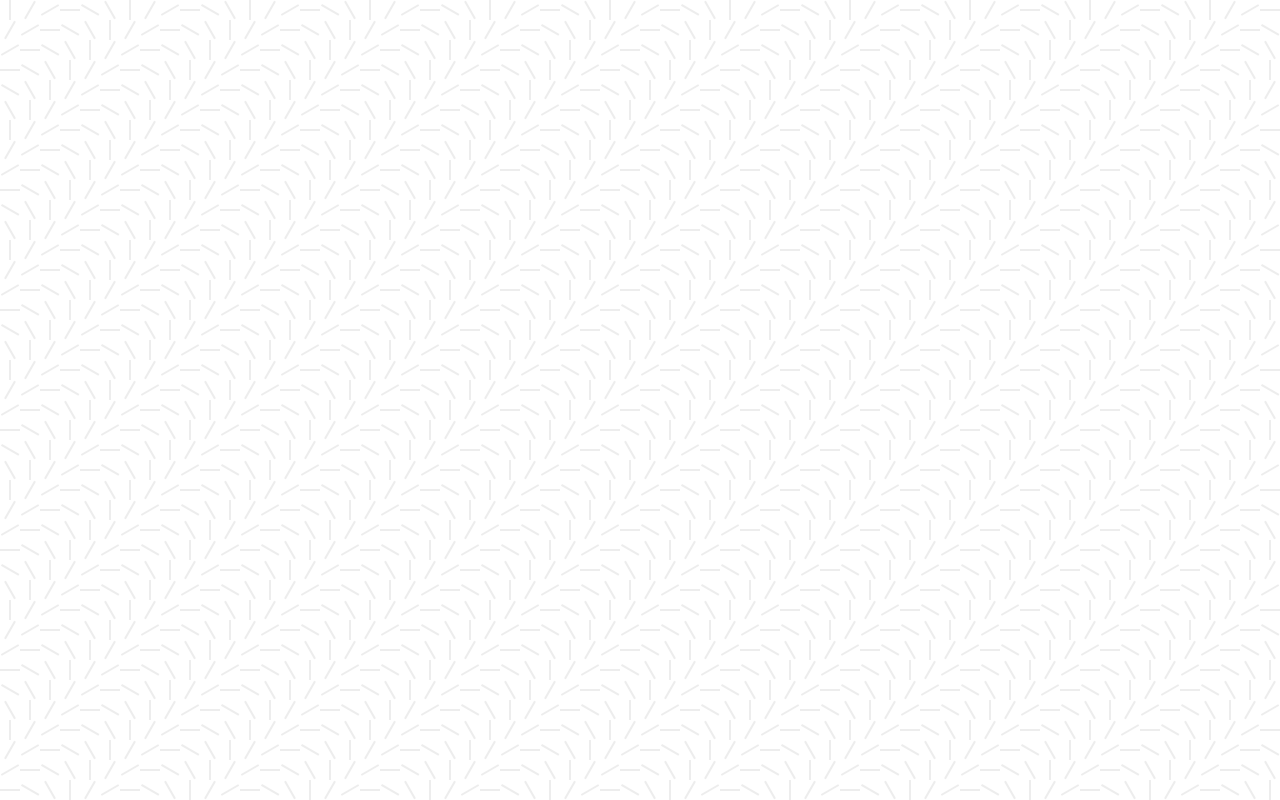
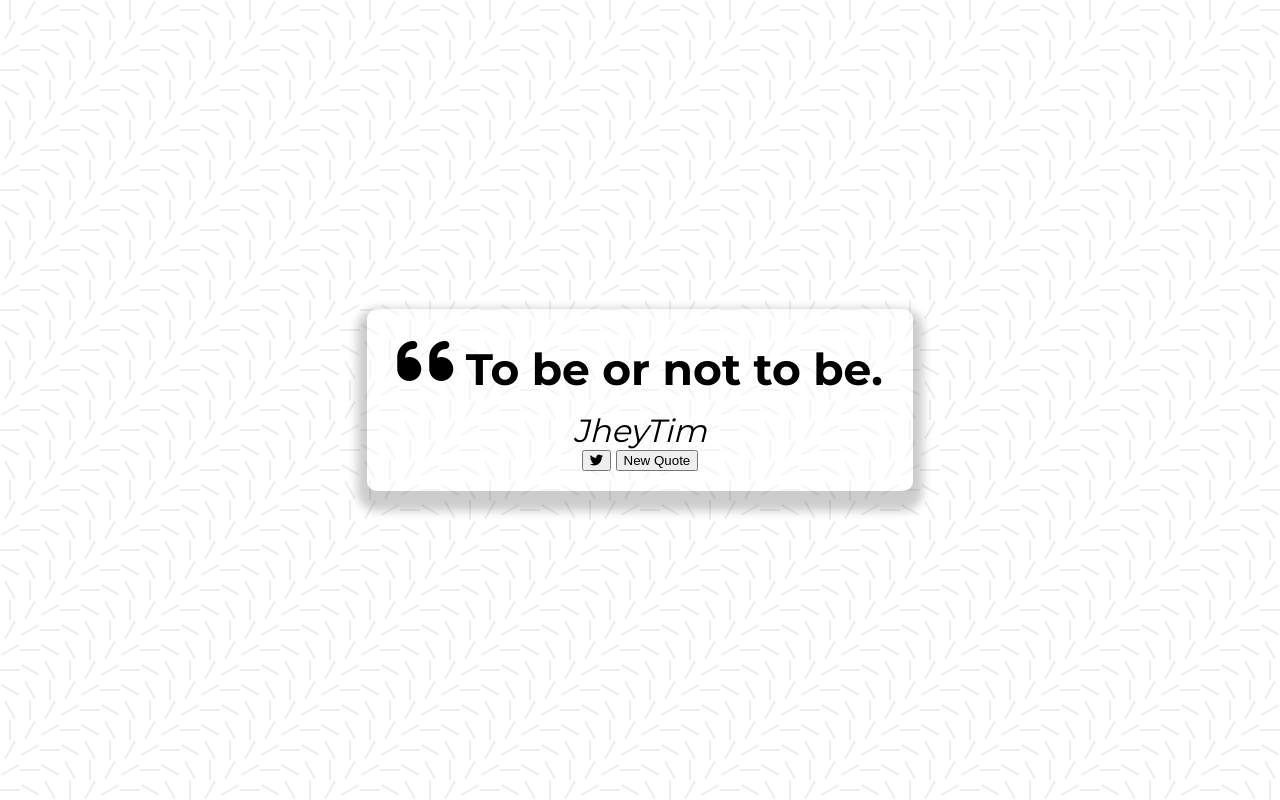
Before and after one commit to JheyTim/quote-generator, a plain HTML site: page index.html in a window 1280 px wide. Drawn offline with Linux system fonts and the light colour scheme.

Commit message:
Styling and html elements

```diff
--- a/index.html
+++ b/index.html
@@ -17,6 +17,24 @@
     <link rel="stylesheet" href="style.css" />
   </head>
   <body>
+    <div class="quote-container" id="quote-container">
+      <!-- Quote -->
+      <div class="quote-text">
+        <i class="fas fa-quote-left"></i>
+        <span id="quote">To be or not to be.</span>
+      </div>
+      <!-- Author -->
+      <div class="quote-author">
+        <span id="author">JheyTim</span>
+      </div>
+      <!-- Buttons -->
+      <div class="button-container">
+        <button class="twitter-button" id="twitter" title="Tweet this!">
+          <i class="fab fa-twitter"></i>
+        </button>
+        <button id="new-quote">New Quote</button>
+      </div>
+    </div>
     <!-- Script -->
     <script src="script.js"></script>
   </body>
--- a/style.css
+++ b/style.css
@@ -1,4 +1,4 @@
-@import url('https://fonts.googleapis.com/css2?family=Montserrat:wght@100;700&display=swap');
+@import url('https://fonts.googleapis.com/css2?family=Montserrat:wght@400;700&display=swap');
 
 html {
   box-sizing: border-box;
@@ -17,3 +17,41 @@ body {
   align-items: center;
   justify-content: center;
 }
+
+.quote-container {
+  width: auto;
+  max-width: 900px;
+  padding: 20px 30px;
+  border-radius: 10px;
+  background-color: rgba(255, 255, 255, 0.4);
+  box-shadow: 0 10px 10px 10px rgba(0, 0, 0, 0.2);
+}
+
+.quote-text {
+    font-size: 2.75rem;
+}
+
+.long-quote {
+    font-size: 2rem;
+}
+
+.fa-quote-left {
+    font-size: 4rem;
+}
+
+.quote-author {
+    margin-top: 15px;
+    font-size: 2rem;
+    font-weight: 400;
+    font-style: italic;
+}
+
+/* Media Query: Tablet or smaller */
+@media screen and (max-width: 1000px) {
+    .quote-container {
+        margin: auto 10px;
+    }
+    .quote-text {
+        font-size: 2.5rem;
+    }
+}
```
